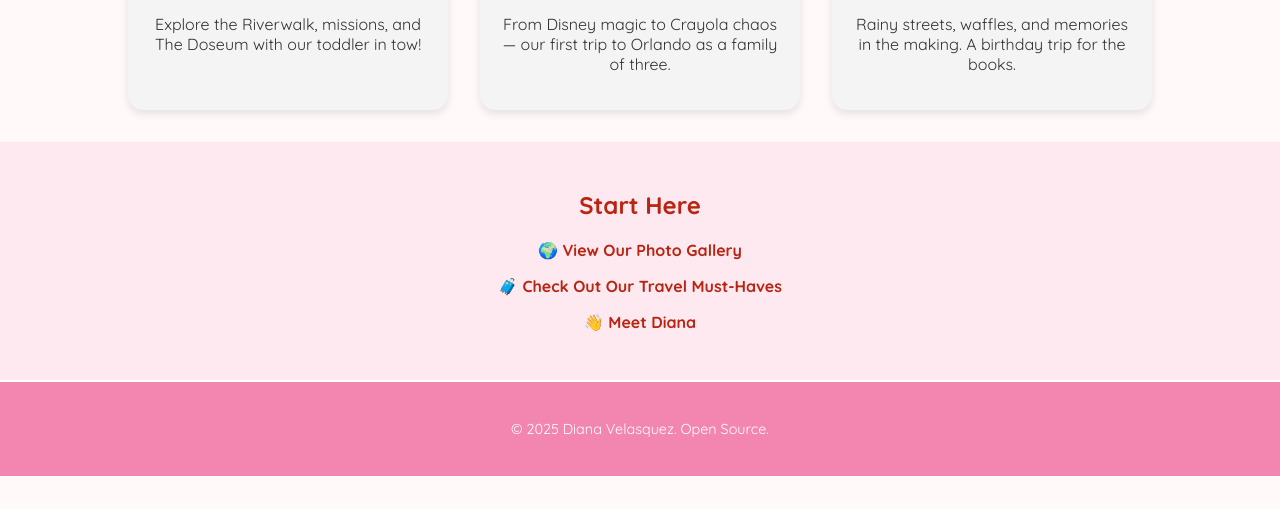
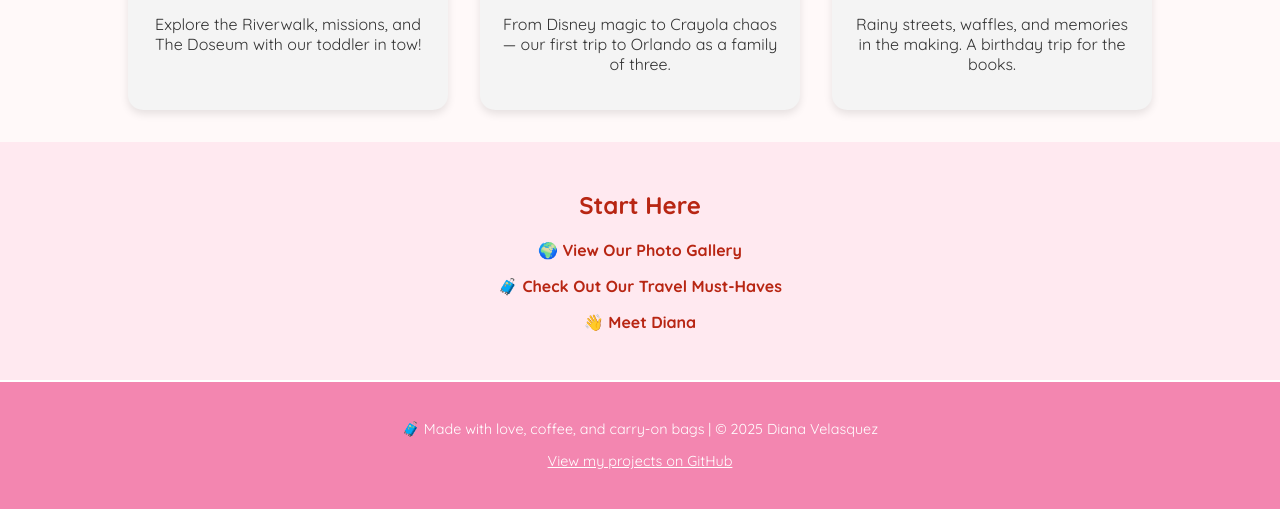
Before and after one commit to dvelasquez124/sturdy-couscous, a plain HTML site: page index.html in a window 1280 px wide. Shown: the part 1985-2494 px from the top of the page. Before the commit the page ends 2461 px from the top, so only its background shows below. Drawn offline with nearby package versions, Linux system fonts and the light colour scheme.

Commit message:
updating footer

```diff
--- a/index.html
+++ b/index.html
@@ -77,8 +77,9 @@
   </main>
 
   <footer>
-    <p>&copy; 2025 Diana Velasquez. Open Source.</p>
-  </footer>
+    <p>🧳 Made with love, coffee, and carry-on bags | &copy; 2025 Diana Velasquez</p>
+    <p><a href="https://github.com/dvelasquez124" target="_blank">View my projects on GitHub</a></p>
+</footer>
 </body>
 
 </html>
```
